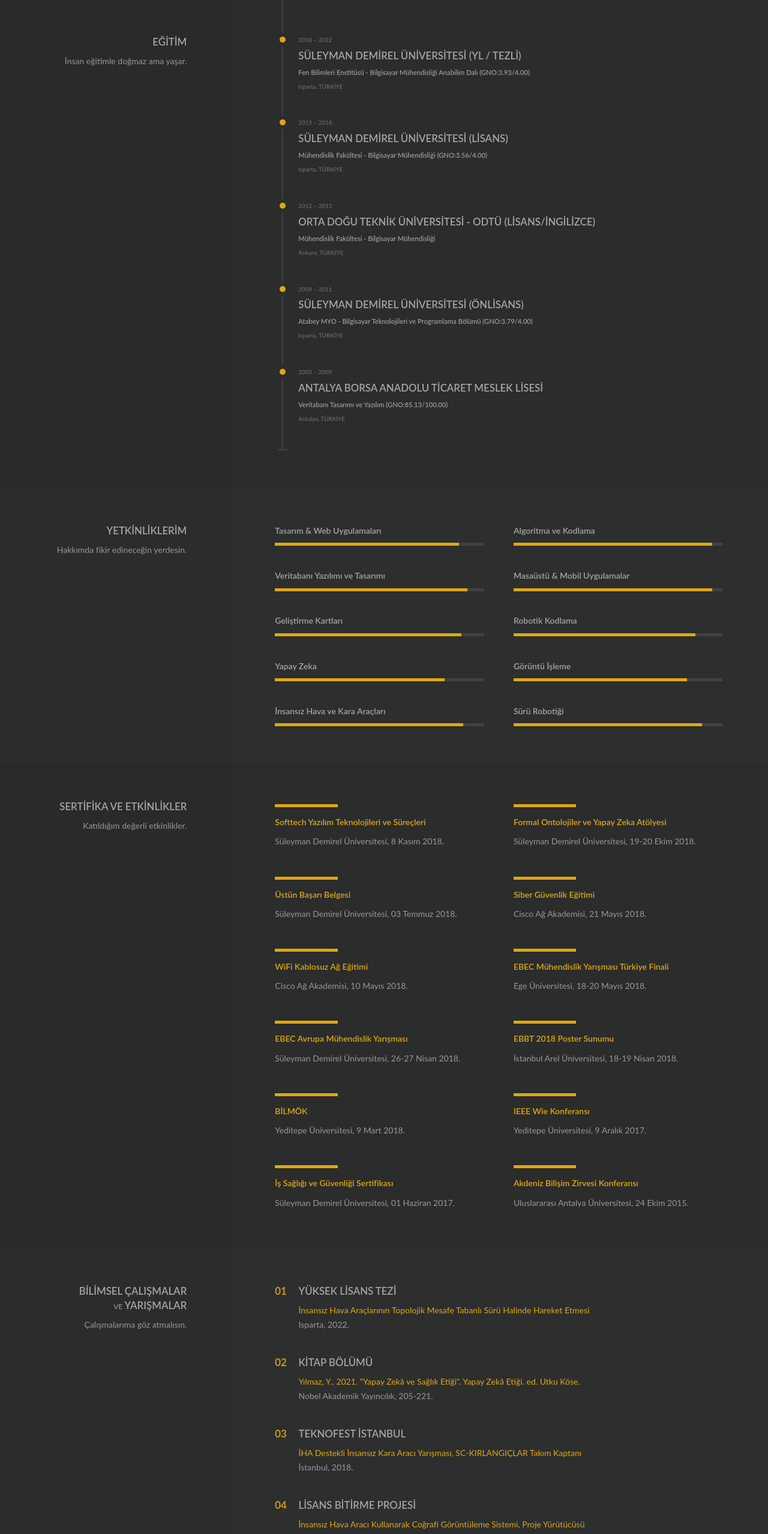
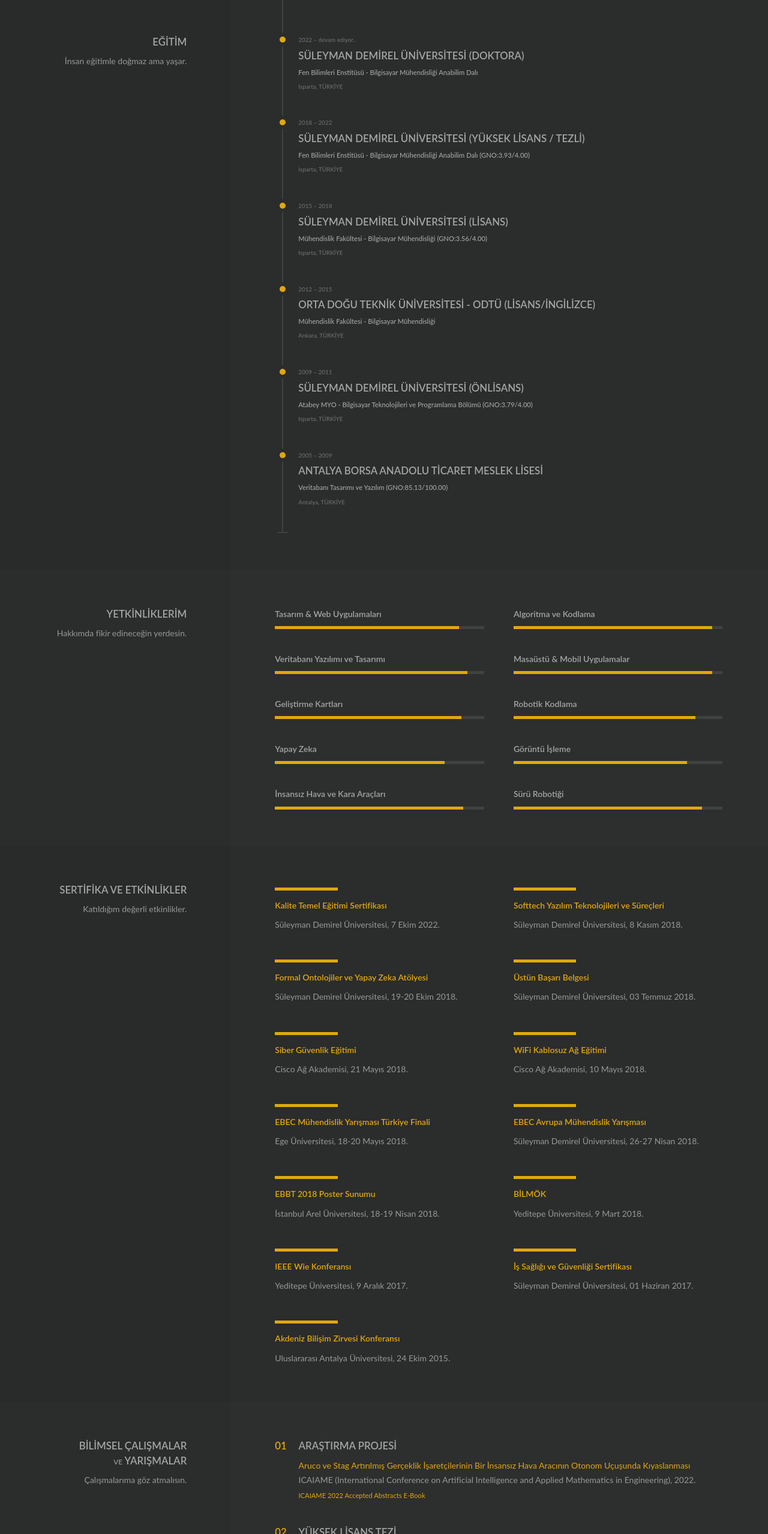
Before and after one commit to yucellyillmaz/yucellyillmaz.github.io, a plain HTML site: page index.html in a window 1280 px wide. Shown: the part 2245-4803 px from the top of the page at 60% size. Drawn offline with Linux system fonts and the light colour scheme.

Commit message:
Add files via upload

```diff
--- a/index.html
+++ b/index.html
@@ -498,7 +498,7 @@
                                 <div class="a-education-timeline  c-timeline  t-border-color  o-section__full-top-space">
                                     <div class="c-timeline__end  t-border-color"></div>
 
-									<!--
+
 									<div class="c-timeline__item">
                                         <div class="c-timeline__point  t-timeline__point  t-primary-bg"></div>
                                         <div class="o-content">
@@ -508,7 +508,7 @@
                                                         2022 &ndash; devam ediyor..
                                                     </div>
                                                     <h3 class="c-work__heading">
-                                                        Süleyman DEMİREL ÜNİVERSİTESİ (Doktora)
+                                                        Süleyman DEMİREL ÜNİVERSİTESİ (DOKTORA)
                                                     </h3>
                                                     <h4 class="c-work__title">
                                                         Fen Bilimleri Enstitüsü - Bilgisayar Mühendisliği Anabilim Dalı
@@ -524,7 +524,7 @@
                                             </div>
                                         </div>
                                     </div>
-									-->
+
 
                                     <div class="c-timeline__item">
                                         <div class="c-timeline__point  t-timeline__point  t-primary-bg"></div>
@@ -535,7 +535,7 @@
                                                         2018 &ndash; 2022
                                                     </div>
                                                     <h3 class="c-work__heading">
-                                                        Süleyman DEMİREL ÜNİVERSİTESİ (YL / TEZLİ)
+                                                        Süleyman DEMİREL ÜNİVERSİTESİ (YÜKSEK LİSANS / TEZLİ)
                                                     </h3>
                                                     <h4 class="c-work__title">
                                                         Fen Bilimleri Enstitüsü - Bilgisayar Mühendisliği Anabilim Dalı (GNO:3.93/4.00)
@@ -925,6 +925,18 @@
 
                             <div class="o-grid">
 
+								<div class="o-grid__col-md-6  o-grid__col-sm-6">
+                                    <div class="o-content">
+                                        <hr class="c-deco-line  t-primary-color-line" />
+                                        <div class="o-content__body">
+                                            <h4 class="t-primary-color">Kalite Temel Eğitimi Sertifikası</h4>
+                                            <p>
+                                               Süleyman Demirel Üniversitesi, 7 Ekim 2022.
+                                            </p>
+                                        </div>
+                                    </div><!-- /o-content -->
+                                </div><!-- /o-grid__col -->
+
                                 <div class="o-grid__col-md-6  o-grid__col-sm-6">
                                     <div class="o-content">
                                         <hr class="c-deco-line  t-primary-color-line" />
@@ -1115,6 +1127,28 @@
                                             </div>
                                         </div>
                                         <div class="o-media__body  o-content__body">
+                                            <h3>ARAŞTIRMA PROJESİ</h3>
+                                            <p>
+												<span class="t-primary-color">Aruco ve Stag Artırılmış Gerçeklik İşaretçilerinin Bir İnsansız Hava Aracının Otonom Uçuşunda Kıyaslanması</span>
+												</br>
+												ICAIAME (International Conference on Artificial Intelligence and Applied Mathematics in Engineering), 2022.
+												</br>
+												<small>
+													<a href="http://icaiame.com/wp-content/uploads/2022/06/ICAIAME-2022-Accepted-Abstracts-E-Book.pdf">ICAIAME 2022 Accepted Abstracts E-Book</a>
+												</small>
+                                            </p>
+                                        </div>
+                                    </div><!-- /o-media o-content -->
+                                </div><!-- /o-grid__col -->
+
+								<div class="o-grid__col-sm-12">
+                                    <div class="o-media  o-media--block  o-content">
+                                        <div class="o-media__figure">
+                                            <div class="c-number  t-primary-color">
+                                                02
+                                            </div>
+                                        </div>
+                                        <div class="o-media__body  o-content__body">
                                             <h3>YÜKSEK LİSANS TEZİ</h3>
                                             <p>
 												<span class="t-primary-color">İnsansız Hava Araçlarının Topolojik Mesafe Tabanlı Sürü Halinde Hareket Etmesi</span>
@@ -1129,7 +1163,7 @@
                                     <div class="o-media  o-media--block  o-content">
                                         <div class="o-media__figure">
                                             <div class="c-number  t-primary-color">
-                                                02
+                                                03
                                             </div>
                                         </div>
                                         <div class="o-media__body  o-content__body">
@@ -1147,7 +1181,7 @@
                                     <div class="o-media  o-media--block  o-content">
                                         <div class="o-media__figure">
                                             <div class="c-number  t-primary-color">
-                                                03
+                                                04
                                             </div>
                                         </div>
                                         <div class="o-media__body  o-content__body">
@@ -1165,7 +1199,7 @@
                                     <div class="o-media  o-media--block  o-content">
                                         <div class="o-media__figure">
                                             <div class="c-number  t-primary-color">
-                                                04
+                                                05
                                             </div>
                                         </div>
                                         <div class="o-media__body  o-content__body">
@@ -1183,7 +1217,7 @@
                                     <div class="o-media  o-media--block  o-content">
                                         <div class="o-media__figure">
                                             <div class="c-number  t-primary-color">
-                                                05
+                                                06
                                             </div>
                                         </div>
                                         <div class="o-media__body  o-content__body" style="text-align:justify">
@@ -1191,7 +1225,11 @@
                                             <p>
 											<span class="t-primary-color">An Arduino Based System for Calculating the Average Life Time of a Person via Indoor Oxygen Content</span>
 											</br>
-											<small>(IEEE Xplore, DOI:10.1109/EBBT.2018.8391470)</small>
+											EBBT (Electric Electronics, Computer Science, Biomedical Engineerings' Meeting), 2018.
+											</br>
+											<small>
+												<a href="https://ieeexplore.ieee.org/document/8391470">IEEE Xplore, DOI:10.1109/EBBT.2018.8391470</a>
+											</small>
                                             </p>
                                         </div>
                                     </div><!-- /o-media o-content -->
```
